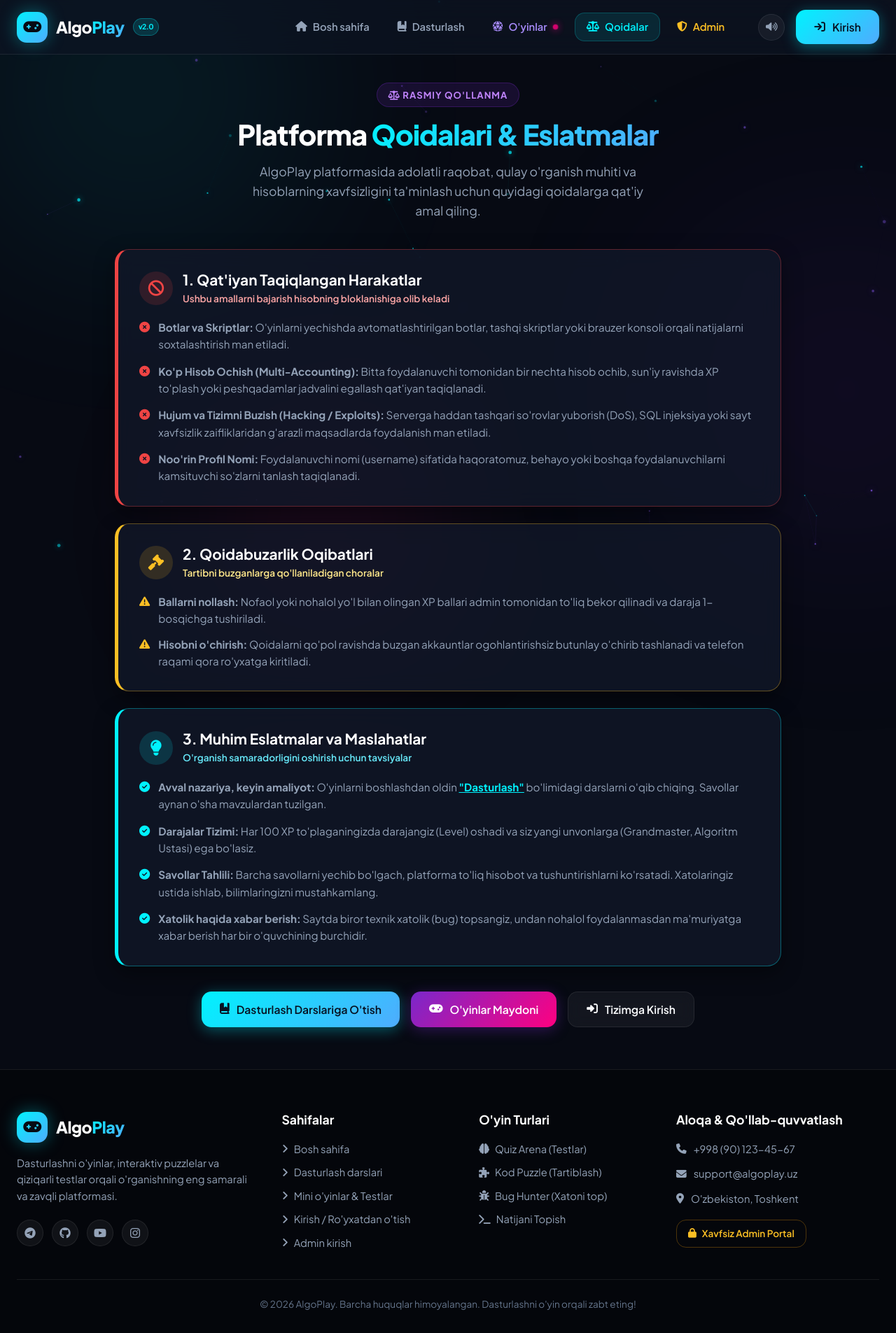
After one commit to sanjarbekabdinabiyev4-jpg/kamola, a Flask app: page /rules in a window 1280 px wide. The commit adds this page. Shown: the whole page at 70% size. Run offline with Flask 3, Linux system fonts and the light colour scheme.

Commit message:
feat: Add rules page, delay quiz answer reveal to summary, fix unregistered login redirect, clean nav

```diff
--- a/app.py
+++ b/app.py
@@ -85,6 +85,11 @@ def profile_page():
 
     return render_template("profile.html", active_page="profile", profile=profile_data)
 
+# ==================== QOIDALAR SAHIFASI ====================
+@app.route("/rules")
+def rules_page():
+    return render_template("rules.html", active_page="rules")
+
 @app.route("/api/user/delete-account", methods=["POST"])
 def api_delete_account():
     if "user_id" not in session:
@@ -142,13 +147,18 @@ def api_login():
         if not phone_or_user or not password:
             return jsonify({"success": False, "message": "Login va parolni kiriting!"}), 400
 
-        success, user, message = db.login_user(phone_or_user, password)
+        success, user, reason, message = db.login_user(phone_or_user, password)
         if success:
             session["user_id"] = user["id"]
             session["username"] = user["username"]
             return jsonify({"success": True, "message": message, "user": user})
         else:
-            return jsonify({"success": False, "message": message}), 401
+            return jsonify({
+                "success": False,
+                "reason": reason,
+                "message": message,
+                "phone_or_user": phone_or_user
+            }), 401
     except Exception as e:
         return jsonify({"success": False, "message": f"Serverda xatolik yuz berdi: {str(e)}"}), 500
 
--- a/static/css/style.css
+++ b/static/css/style.css
@@ -1449,6 +1449,13 @@ input[type="password"].form-input {
     background: rgba(255, 255, 255, 0.08);
     border-color: var(--cyan);
     transform: translateX(4px);
+}
+
+.quiz-option-btn.selected {
+    background: rgba(0, 242, 254, 0.15) !important;
+    border-color: var(--cyan) !important;
+    color: #ffffff !important;
+    box-shadow: 0 0 15px rgba(0, 242, 254, 0.3) !important;
 }
 
 .quiz-option-btn.correct {
--- a/templates/base.html
+++ b/templates/base.html
@@ -63,21 +63,12 @@
                         </a>
                     </li>
                     {% endif %}
-                    {% if current_user %}
                     <li>
-                        <a href="{{ url_for('profile_page') }}" class="nav-link {% if active_page == 'profile' %}active{% endif %}">
-                            <i class="fa-solid fa-user-astronaut"></i>
-                            <span>{{ current_user.username }} (Profil)</span>
+                        <a href="{{ url_for('rules_page') }}" class="nav-link {% if active_page == 'rules' %}active{% endif %}">
+                            <i class="fa-solid fa-scale-balanced"></i>
+                            <span>Qoidalar</span>
                         </a>
                     </li>
-                    {% else %}
-                    <li>
-                        <a href="{{ url_for('auth_page') }}" class="nav-link {% if active_page == 'auth' %}active{% endif %}">
-                            <i class="fa-solid fa-right-to-bracket"></i>
-                            <span>Kirish / Ro'yxat</span>
-                        </a>
-                    </li>
-                    {% endif %}
                     {% if current_admin %}
                     <li>
                         <a href="{{ url_for('admin_dashboard') }}" class="nav-link nav-link-admin {% if active_page == 'admin' %}active{% endif %}">
--- /dev/null
+++ b/templates/rules.html
@@ -0,0 +1,123 @@
+{% extends "base.html" %}
+
+{% block title %}Foydalanish Qoidalari & Eslatmalar - AlgoPlay{% endblock %}
+
+{% block content %}
+<div class="rules-container" style="max-width: 1000px; margin: 40px auto 60px; padding: 0 24px;">
+    <!-- Rules Hero -->
+    <div class="section-header" style="text-align: center; margin-bottom: 40px;">
+        <span class="section-tag"><i class="fa-solid fa-scale-balanced"></i> Rasmiy Qo'llanma</span>
+        <h1 class="section-title">Platforma <span class="gradient-text">Qoidalari & Eslatmalar</span></h1>
+        <p class="section-subtitle">
+            AlgoPlay platformasida adolatli raqobat, qulay o'rganish muhiti va hisoblarning xavfsizligini ta'minlash uchun quyidagi qoidalarga qat'iy amal qiling.
+        </p>
+    </div>
+
+    <!-- 1. Taqiqlangan Amallar -->
+    <div class="rules-card" style="background: var(--bg-card); border: 1px solid rgba(239, 68, 68, 0.35); border-left: 5px solid #ef4444; border-radius: var(--radius-lg); padding: 30px; margin-bottom: 24px; box-shadow: 0 10px 30px rgba(0,0,0,0.4); backdrop-filter: blur(14px);">
+        <div style="display: flex; align-items: center; gap: 14px; margin-bottom: 18px;">
+            <div style="width: 48px; height: 48px; border-radius: 50%; background: rgba(239, 68, 68, 0.15); color: #ef4444; display: flex; align-items: center; justify-content: center; font-size: 1.4rem;">
+                <i class="fa-solid fa-ban"></i>
+            </div>
+            <div>
+                <h3 style="color: #fff; font-size: 1.3rem; margin: 0;">1. Qat'iyan Taqiqlangan Harakatlar</h3>
+                <span style="color: #fca5a5; font-size: 0.85rem; font-weight: 600;">Ushbu amallarni bajarish hisobning bloklanishiga olib keladi</span>
+            </div>
+        </div>
+
+        <ul style="list-style: none; display: flex; flex-direction: column; gap: 14px; padding-left: 0;">
+            <li style="display: flex; gap: 12px; color: var(--text-secondary); font-size: 0.95rem; line-height: 1.6;">
+                <i class="fa-solid fa-circle-xmark" style="color: #ef4444; margin-top: 4px; flex-shrink: 0;"></i>
+                <span><strong>Botlar va Skriptlar:</strong> O'yinlarni yechishda avtomatlashtirilgan botlar, tashqi skriptlar yoki brauzer konsoli orqali natijalarni soxtalashtirish man etiladi.</span>
+            </li>
+            <li style="display: flex; gap: 12px; color: var(--text-secondary); font-size: 0.95rem; line-height: 1.6;">
+                <i class="fa-solid fa-circle-xmark" style="color: #ef4444; margin-top: 4px; flex-shrink: 0;"></i>
+                <span><strong>Ko'p Hisob Ochish (Multi-Accounting):</strong> Bitta foydalanuvchi tomonidan bir nechta hisob ochib, sun'iy ravishda XP to'plash yoki peshqadamlar jadvalini egallash qat'iyan taqiqlanadi.</span>
+            </li>
+            <li style="display: flex; gap: 12px; color: var(--text-secondary); font-size: 0.95rem; line-height: 1.6;">
+                <i class="fa-solid fa-circle-xmark" style="color: #ef4444; margin-top: 4px; flex-shrink: 0;"></i>
+                <span><strong>Hujum va Tizimni Buzish (Hacking / Exploits):</strong> Serverga haddan tashqari so'rovlar yuborish (DoS), SQL injeksiya yoki sayt xavfsizlik zaifliklaridan g'arazli maqsadlarda foydalanish man etiladi.</span>
+            </li>
+            <li style="display: flex; gap: 12px; color: var(--text-secondary); font-size: 0.95rem; line-height: 1.6;">
+                <i class="fa-solid fa-circle-xmark" style="color: #ef4444; margin-top: 4px; flex-shrink: 0;"></i>
+                <span><strong>Noo'rin Profil Nomi:</strong> Foydalanuvchi nomi (username) sifatida haqoratomuz, behayo yoki boshqa foydalanuvchilarni kamsituvchi so'zlarni tanlash taqiqlanadi.</span>
+            </li>
+        </ul>
+    </div>
+
+    <!-- 2. Jazo Choralari -->
+    <div class="rules-card" style="background: var(--bg-card); border: 1px solid rgba(251, 191, 36, 0.35); border-left: 5px solid #fbbf24; border-radius: var(--radius-lg); padding: 30px; margin-bottom: 24px; box-shadow: 0 10px 30px rgba(0,0,0,0.4); backdrop-filter: blur(14px);">
+        <div style="display: flex; align-items: center; gap: 14px; margin-bottom: 18px;">
+            <div style="width: 48px; height: 48px; border-radius: 50%; background: rgba(251, 191, 36, 0.15); color: #fbbf24; display: flex; align-items: center; justify-content: center; font-size: 1.4rem;">
+                <i class="fa-solid fa-gavel"></i>
+            </div>
+            <div>
+                <h3 style="color: #fff; font-size: 1.3rem; margin: 0;">2. Qoidabuzarlik Oqibatlari</h3>
+                <span style="color: #fde68a; font-size: 0.85rem; font-weight: 600;">Tartibni buzganlarga qo'llaniladigan choralar</span>
+            </div>
+        </div>
+
+        <ul style="list-style: none; display: flex; flex-direction: column; gap: 12px; padding-left: 0;">
+            <li style="display: flex; gap: 12px; color: var(--text-secondary); font-size: 0.95rem; line-height: 1.6;">
+                <i class="fa-solid fa-triangle-exclamation" style="color: #fbbf24; margin-top: 4px; flex-shrink: 0;"></i>
+                <span><strong>Ballarni nollash:</strong> Nofaol yoki nohalol yo'l bilan olingan XP ballari admin tomonidan to'liq bekor qilinadi va daraja 1-bosqichga tushiriladi.</span>
+            </li>
+            <li style="display: flex; gap: 12px; color: var(--text-secondary); font-size: 0.95rem; line-height: 1.6;">
+                <i class="fa-solid fa-triangle-exclamation" style="color: #fbbf24; margin-top: 4px; flex-shrink: 0;"></i>
+                <span><strong>Hisobni o'chirish:</strong> Qoidalarni qo'pol ravishda buzgan akkauntlar ogohlantirishsiz butunlay o'chirib tashlanadi va telefon raqami qora ro'yxatga kiritiladi.</span>
+            </li>
+        </ul>
+    </div>
+
+    <!-- 3. Muhim Eslatmalar & Maslahatlar -->
+    <div class="rules-card" style="background: var(--bg-card); border: 1px solid rgba(0, 242, 254, 0.35); border-left: 5px solid var(--cyan); border-radius: var(--radius-lg); padding: 30px; margin-bottom: 24px; box-shadow: 0 10px 30px rgba(0,0,0,0.4); backdrop-filter: blur(14px);">
+        <div style="display: flex; align-items: center; gap: 14px; margin-bottom: 18px;">
+            <div style="width: 48px; height: 48px; border-radius: 50%; background: rgba(0, 242, 254, 0.15); color: var(--cyan); display: flex; align-items: center; justify-content: center; font-size: 1.4rem;">
+                <i class="fa-solid fa-lightbulb"></i>
+            </div>
+            <div>
+                <h3 style="color: #fff; font-size: 1.3rem; margin: 0;">3. Muhim Eslatmalar va Maslahatlar</h3>
+                <span style="color: #67e8f9; font-size: 0.85rem; font-weight: 600;">O'rganish samaradorligini oshirish uchun tavsiyalar</span>
+            </div>
+        </div>
+
+        <ul style="list-style: none; display: flex; flex-direction: column; gap: 14px; padding-left: 0;">
+            <li style="display: flex; gap: 12px; color: var(--text-secondary); font-size: 0.95rem; line-height: 1.6;">
+                <i class="fa-solid fa-circle-check" style="color: var(--cyan); margin-top: 4px; flex-shrink: 0;"></i>
+                <span><strong>Avval nazariya, keyin amaliyot:</strong> O'yinlarni boshlashdan oldin <a href="{{ url_for('learn_page') }}" style="color: var(--cyan); font-weight: 700; text-decoration: underline;">"Dasturlash"</a> bo'limidagi darslarni o'qib chiqing. Savollar aynan o'sha mavzulardan tuzilgan.</span>
+            </li>
+            <li style="display: flex; gap: 12px; color: var(--text-secondary); font-size: 0.95rem; line-height: 1.6;">
+                <i class="fa-solid fa-circle-check" style="color: var(--cyan); margin-top: 4px; flex-shrink: 0;"></i>
+                <span><strong>Darajalar Tizimi:</strong> Har 100 XP to'plaganingizda darajangiz (Level) oshadi va siz yangi unvonlarga (Grandmaster, Algoritm Ustasi) ega bo'lasiz.</span>
+            </li>
+            <li style="display: flex; gap: 12px; color: var(--text-secondary); font-size: 0.95rem; line-height: 1.6;">
+                <i class="fa-solid fa-circle-check" style="color: var(--cyan); margin-top: 4px; flex-shrink: 0;"></i>
+                <span><strong>Savollar Tahlili:</strong> Barcha savollarni yechib bo'lgach, platforma to'liq hisobot va tushuntirishlarni ko'rsatadi. Xatolaringiz ustida ishlab, bilimlaringizni mustahkamlang.</span>
+            </li>
+            <li style="display: flex; gap: 12px; color: var(--text-secondary); font-size: 0.95rem; line-height: 1.6;">
+                <i class="fa-solid fa-circle-check" style="color: var(--cyan); margin-top: 4px; flex-shrink: 0;"></i>
+                <span><strong>Xatolik haqida xabar berish:</strong> Saytda biror texnik xatolik (bug) topsangiz, undan nohalol foydalanmasdan ma'muriyatga xabar berish har bir o'quvchining burchidir.</span>
+            </li>
+        </ul>
+    </div>
+
+    <!-- Quick Action Navigation -->
+    <div style="display: flex; gap: 16px; justify-content: center; flex-wrap: wrap; margin-top: 36px;">
+        <a href="{{ url_for('learn_page') }}" class="btn btn-glow-primary">
+            <i class="fa-solid fa-book-bookmark"></i> Dasturlash Darslariga O'tish
+        </a>
+        <a href="{{ url_for('games_page') }}" class="btn btn-glow-purple">
+            <i class="fa-solid fa-gamepad"></i> O'yinlar Maydoni
+        </a>
+        {% if current_user %}
+        <a href="{{ url_for('profile_page') }}" class="btn btn-outline">
+            <i class="fa-solid fa-user-astronaut"></i> Mening Profilim
+        </a>
+        {% else %}
+        <a href="{{ url_for('auth_page') }}" class="btn btn-outline">
+            <i class="fa-solid fa-right-to-bracket"></i> Tizimga Kirish
+        </a>
+        {% endif %}
+    </div>
+</div>
+{% endblock %}
```
Also changed, not shown: database.py (+17 -6 lines), static/js/games.js (+92 -64 lines), templates/auth.html (+19 -72 lines), templates/games.html (+30 -14 lines), algoplay.db.
